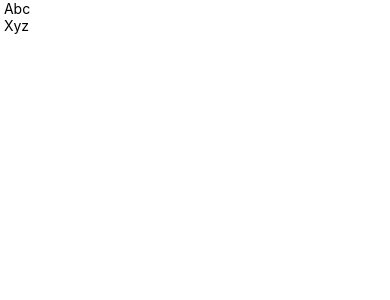
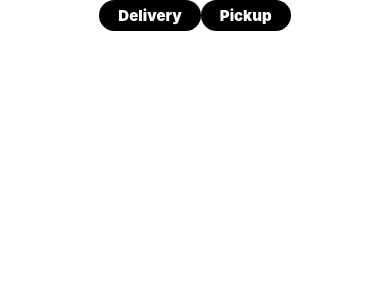
Before and after one commit to AnasJMirza/UberEats-MobileApp-Clone, a React Native app: screen / in a window 390 px wide. Shown: the top 300 px of the page. Built offline with nearby package versions, Linux system fonts and the light colour scheme.

Commit message:
add buttons

```diff
--- a/src/components/header/Header.js
+++ b/src/components/header/Header.js
@@ -1,14 +1,24 @@
 import { View, Text } from 'react-native'
+import { StyleSheet } from "react-native";
 import React from 'react'
 import HeaderBtn from '../headerBtn/HeaderBtn';
 
 const Header = () => {
   return (
-    <View>
-      <HeaderBtn title = "Abc" />
-      <HeaderBtn title = "Xyz" />
+    <View style={styles.container}>
+      <HeaderBtn title = "Delivery" backgroundColor="black"  color="white" />
+      <HeaderBtn title = "Pickup" backgroundColor="white"  color="black" />
     </View>
   )
 };
 
 export default Header;
+
+
+
+const styles = StyleSheet.create({
+  container: {
+      flexDirection: "row",
+      alignSelf: "center",
+  }
+});
--- a/src/components/headerBtn/HeaderBtn.js
+++ b/src/components/headerBtn/HeaderBtn.js
@@ -1,12 +1,32 @@
-import { View, Text } from 'react-native'
+import { View, Text, TouchableOpacity } from 'react-native'
+import { StyleSheet } from "react-native";
 import React from 'react'
 
 const HeaderBtn = (props) => {
   return (
-    <View>
-      <Text> { props.title } </Text>
-    </View>
+    <TouchableOpacity style={styles.container}>
+      <Text style={styles.btnText}> { props.title } </Text>
+    </TouchableOpacity>
   )
 };
+export default HeaderBtn;
 
-export default HeaderBtn;
+
+
+// Styling the component
+
+
+const styles = StyleSheet.create({
+  container: {
+      backgroundColor: "black",
+      paddingHorizontal: 16,
+      paddingVertical: 6,
+      borderRadius: 30,
+  },
+
+  btnText: {
+      color: "white",
+      fontSize: 15,
+      fontWeight: "900",
+  }
+});
```
